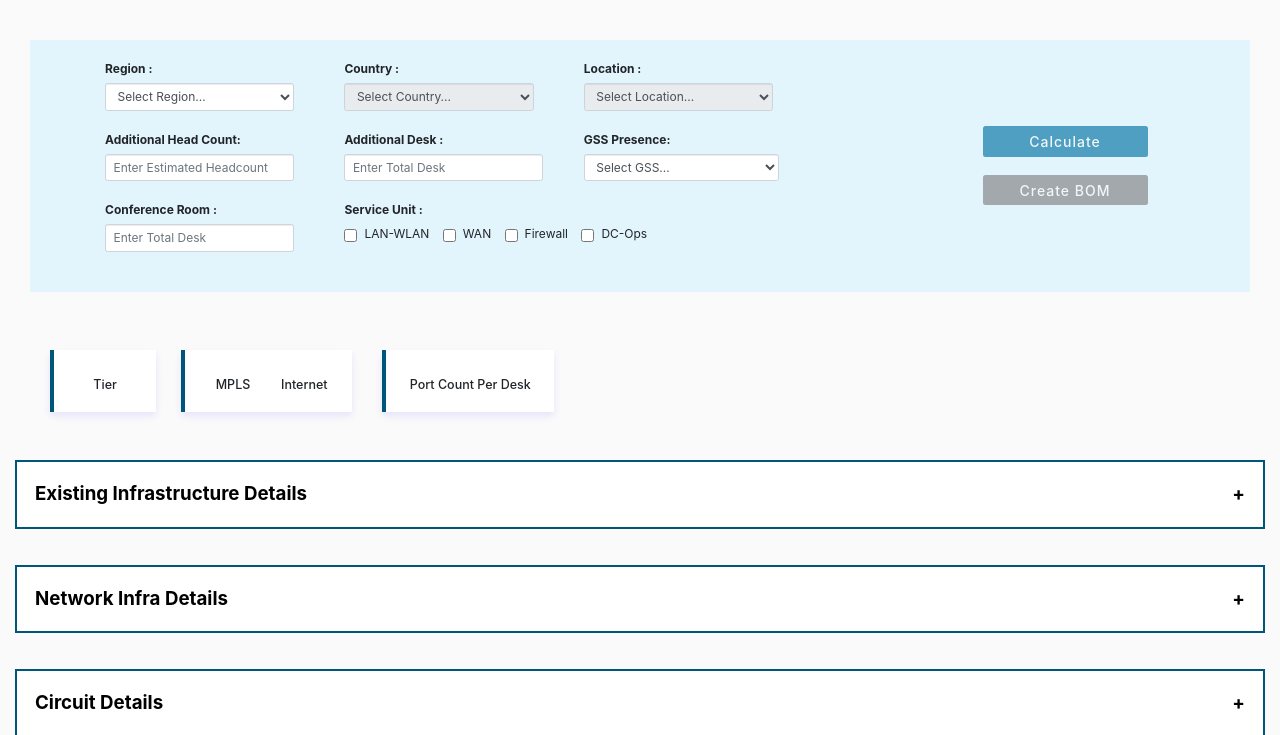
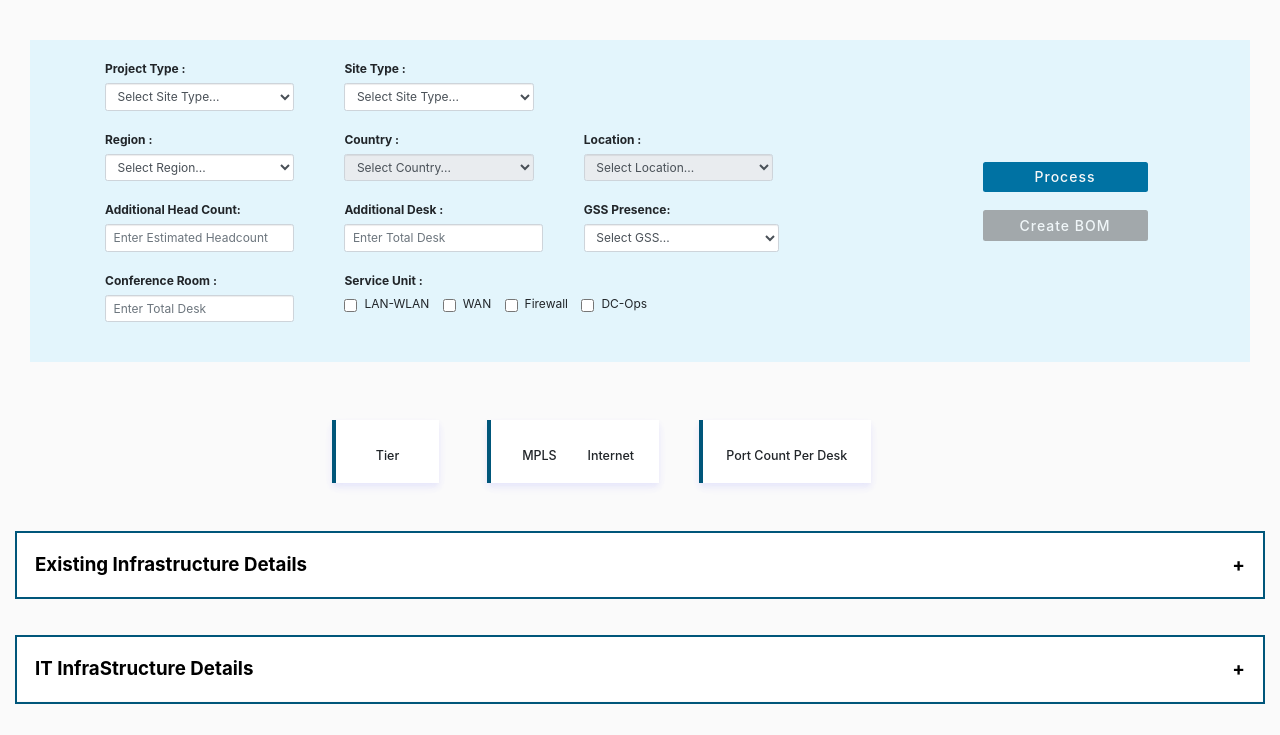
Before and after one commit to swetaS08/SC_Calculator, a Flask app: template templates/existing.html in a window 1280 px wide. Shown: the part 60-795 px from the top of the page. Run offline with Flask 2, Linux system fonts and the light colour scheme; the template is opened without the code that fills it: most values are stand-ins (such as "Sample title", 1, 10 or a date in 2020); lists and menus that the app fills with data are empty; some libraries are stand-ins or nearby versions.

Commit message:
Second Last Commit

```diff
--- a/app.py
+++ b/app.py
@@ -2,6 +2,9 @@
 import pandas as pd
 import numpy as np
 from flask_mysqldb import MySQL
+#from flask_wtf import FlaskForm
+#from wtforms import SelectField
+import os
 
 
 
@@ -14,6 +17,8 @@
 
 mysql = MySQL(app)
 
+#SECRET_KEY = os.urandom(32)
+#app.config['SECRET_KEY'] = SECRET_KEY
 
 std_data = pd.read_csv("data/Network Hardware Standards.csv")
 #std_data = std_data.reindex(sorted(std_data.DeviceType), axis=1)
@@ -24,13 +29,32 @@
 sum_data['DeviceModel'] = sum_data['DeviceModel'].replace(np.nan, 'NONE')
 #sum_data.to_csv("sum_data.csv")
 
+
+#class Form(FlaskForm):
+#   locations = SelectField('Locations')
+
 @app.route('/')
 def main_page():
     return render_template("main.html")
 @app.route('/existing')
 def existing():
+
     device_type = {}
     device_model = {}
+    conn = mysql.connect
+    '''
+    query_country = "select distinct(site_name)  from site_details "
+    result_country = pd.read_sql(query_country, conn)
+
+
+
+    data = result_country['site_name'].unique().tolist()
+    data = list(filter(None, data))
+    data.sort()
+    data.insert(0, 'Select Locations')
+    form = Form()
+    form.locations.choices = [(i, i) for i in data]
+    '''
     service_list = sum_data['ServiceType'].unique().tolist()
     for service in service_list:
         device_type[service] = sum_data.loc[sum_data['ServiceType'] == service,'DeviceType'].unique().tolist()
@@ -43,7 +67,7 @@
     model_price_1 = pd.read_csv("data/Device Model Price.csv")
     model_price = model_price_1.to_json(orient='records')
 
-    conn = mysql.connect
+
     query = "select distinct(country),region  from site_details "\
             "join circuit_details on circuit_details.location=site_details.site_name " \
             "order by country"
@@ -52,10 +76,9 @@
 
     country_list = result.to_json(orient='records')
     query_country = "select distinct(site_name),country  from site_details "
-    result_country= pd.read_sql(query_country, conn)
+    result_country = pd.read_sql(query_country, conn)
 
     location_list = result_country.to_json(orient='records')
-
 
     #****Extract device details************
     query_device = "select * from hw_device_details"
--- a/templates/existing.html
+++ b/templates/existing.html
@@ -19,6 +19,30 @@
                             <!--</select>-->
                         <!--</div>-->
                     <!--</div>-->
+                     <div class="col-md-3 features_box">
+                        <div class="form-group">
+                            <label for="project_type">Project Type :</label>
+                            <select class="form-control" id="project_type" name="project_type" required onchange="project_data()">
+                                <option id="select_project" value="" disabled selected hidden>Select Site Type...</option>
+                                <option id="Floor_Expansion" name="Floor_Expansion" value="Floor Expansion">Floor Expansion</option>
+                                <option id="Project_Infinity" name="Project_Infinity" value="Project Infinity">Project Infinity</option>
+                                <!--<option id="custom" name="Custom" value="Custom">Custom</option>-->
+                            </select>
+                        </div>
+                    </div>
+                     <div class="col-md-3 features_box">
+                        <div class="form-group">
+                            <label for="site_type">Site Type :</label>
+                            <select class="form-control" id="site_type" name="site_type" required>
+                                <option id="select" value="" disabled selected hidden>Select Site Type...</option>
+                                <option id="W&W" name="W&W" value="Wired & Wireless">Wired & Wireless</option>
+                                <option id="Wireless" name="Wireless" value="Wireless">Wireless only</option>
+                                <!--<option id="custom" name="Custom" value="Custom">Custom</option>-->
+                            </select>
+                        </div>
+                    </div>
+                    </div>
+                    <div class="row">
                         <div class="col-md-3 features_box">
                         <div class="form-group">
                             <label for="region">Region :</label>
@@ -46,18 +70,17 @@
                         <div class="col-md-3 features_box">
                             <div class="form-group">
                                 <label for="location">Location :</label>
-                            <select class="form-control" id="location" name="location" required disabled onchange="gss_data()">
+                                    <select class="form-control" id="location" name="location" required disabled>
                                         <option value="" disabled selected hidden>Select Location...</option>
                                     <!--{% for country in country_list %}-->
                                     <!--<option>{{country}}</option>-->
                                     <!--{% endfor %}-->
                                     </select>
+
                             </div>
                         </div>
-
-
                     </div>
-                    <div class = "row">
+                    <div class = "row" id ="div_1">
                         <div class="col-md-3 features_box">
                         <label for="headcount">Additional Head Count:</label>
                         <input type="number" class= "form-control" id="headcount" name="headcount"
@@ -73,7 +96,7 @@
                         <div class="col-md-3 features_box">
                             <div class="form-group">
                                 <label for="gss">GSS Presence:</label>
-                                <select class="form-control" id="gss" name="gss" style="width:103%;" onchange="gss_data()">
+                                <select class="form-control" id="gss" name="gss" style="width:103%;">
                                     <option value="" disabled selected hidden>Select GSS...</option>
                                     <option value="" >Yes</option>
                                     <option value="" >No</option>
@@ -82,7 +105,7 @@
                             </div>
                         </div>
                     </div>
-                    <div class = "row">
+                    <div class = "row" id ="div_2">
                         <div class="col-md-3 features_box">
                             <div class="form-group">
                                 <label for="conf_room">Conference Room :</label>
@@ -116,7 +139,8 @@
                 </div>
                 <div class = "col-md-2" style="text-align:center;align-self:center">
                 <!--<p class="detail_text" >Site Details</p>-->
-                    <button id="calculate_btn" type="submit" class="btn btn-block" disabled>Calculate</button>
+                    <input class="btn btn-block" id="process_btn"  onclick="process()" value="Process">
+                    <button id="calculate_btn" type="submit" class="btn btn-block" value="Calculate">Calculate</button>
                     <div id="loader"></div>
                     <br>
                     <button  class="btn btn-block" disabled style="background-color:grey;">Create BOM</button>
@@ -129,8 +153,8 @@
 </div>
 <br>
 <div class="container-fluid">
-    <div class="row site_specifics">
-        <div class="col-md-1">
+    <div class="row site_specifics justify-content-center" id="row_port_details">
+        <div class="col-md-1" style="margin-left:-77px;">
             <div class="card" style="width:150%">
                 <div class="card-body">
                     <h2 class="card-title" id="site_tier"></h2>
@@ -138,7 +162,7 @@
                 </div>
             </div>
         </div>
-        <div class="col-md-2" style="margin-left:30px;">
+        <div class="col-md-2" style="margin-left:54px;">
             <div class="card">
                 <div class="row">
                     <div class="col" style="padding-right:0">
@@ -156,7 +180,7 @@
                 </div>
             </div>
         </div>
-        <div class="col-md-2">
+        <div class="col-md-2" style="margin-left:10px;">
             <div class="card">
                 <div class="card-body">
                     <h2 class="card-title" id="site_port_count"></h2>
@@ -164,11 +188,99 @@
                 </div>
             </div>
         </div>
+    </div>
+    <div id="row_cost">
+
+    <h3>Costing Details</h3>
+    <hr class="line">
+
+    <div class="row_cost"  style="background:#E3F5FC;">
+        <div class="row site_specifics justify-content-center" id="site_cost_details">
+             <div class="col-md-2" style="">
+                <div class="card">
+                    <div class="card-body">
+                        <h2 class="card-title" id="site_cost"></h2>
+                        <h5 class="card-text">Total Cost</h5>
+                    </div>
+                </div>
+            </div>
+             <div class="col-md-2">
+                <div class="card">
+                    <div class="card-body">
+                        <h2 class="card-title" id="cost_per_head"></h2>
+                        <h5 class="card-text">Cost Per Head</h5>
+                    </div>
+                </div>
+            </div>
+             <div class="col-md-2">
+                <div class="card">
+                    <div class="card-body">
+                        <h2 class="card-title" id="cost_per_desk"></h2>
+                        <h5 class="card-text">Cost Per Desk</h5>
+                    </div>
+                </div>
+            </div>
+             <div class="col-md-2">
+                <div class="card">
+                    <div class="card-body">
+                        <h2 class="card-title" id="cost_per_port"></h2>
+                        <h5 class="card-text">Cost Per Port</h5>
+                    </div>
+                </div>
+            </div>
+        </div>
+        <div class="row site_specifics justify-content-center" id="site_cost_details_1">
+            <div class="col-md-3" style="margin-left: 45px;">
+<!--                <h4 class="cost_header">Hardware Cost</h4>-->
+                <div class="card">
+
+                    <div class="row">
+                        <div class="col" style="padding-right:0">
+                            <div class="card-body" style="padding-right:0">
+                            <h2 class="card-title" id="total_capex"></h2>
+                            <h5 class="card-text">Hardware CapEx</h5>
+                        </div>
+                        </div>
+                        <div class="col" style="padding-left:0">
+                            <div class="card-body" style="padding-left:0">
+                            <h2 class="card-title" id="total_opex"></h2>
+                            <h5 class="card-text">Hardware OpEx</h5>
+                        </div>
+                        </div>
+                    </div>
+                </div>
+            </div>
+            <div class="col-md-4">
+                <div class="card">
+                    <div class="card-body" style="padding-left:0;padding-right:0;">
+                        <h2 class="card-title">
+                            <span class="avg-max">Avg</span> <span id="circuit_avg"></span> -
+                            <span id="circuit_max"></span> <span class="avg-max">Max</span></h2>
+                        <h5 class="card-text">Circuit ARC</h5>
+                    </div>
+                    <!--<div class="row">-->
+                        <!---->
+                        <!--<div class="col" style="padding-right:0">-->
+                            <!--<div class="card-body" style="padding-right:0">-->
+                            <!--<span>Avg</span><h2 class="card-title"></h2>-->
+                            <!--<h5 class="card-text">Avg Arc</h5>-->
+                        <!--</div>-->
+                        <!--</div>-->
+                        <!--<div class="col" style="padding-left:0">-->
+                            <!--<div class="card-body" style="padding-left:0">-->
+                            <!--<span>Avg</span><h2 class="card-title"></h2>-->
+                            <!--<h5 class="card-text">Max ARC</h5>-->
+                        <!--</div>-->
+                        <!--</div>-->
+                    <!--</div>-->
+                </div>
+            </div>
+        </div>
+    </div>
+    </div>
 
 </div>
 <br>
-</div>
-
 <div class="container-fluid">
     <div class="row_expand">
             <button class="collapsible">Existing Infrastructure Details</button>
@@ -213,12 +325,14 @@
     </div>
     <br><br>
     <div class="row_expand">
-            <button class="collapsible">Network Infra Details</button>
+            <button class="collapsible">IT InfraStructure Details</button>
             <div class="content">
                 <div class="row site_details">
                 {% for service_val in service_list%}
                     {% if service_val == 'Network Services'%}
                         {% set service = 'Network_Services' %}
+                    {% elif service_val == 'Module(Line Card)' %}
+                        {% set service = 'module' %}
                     {% else %}
                         {% set service = service_val %}
                     {% endif %}
@@ -226,7 +340,7 @@
                     <div class="card">
                     <div class="card-header" style="background:#00567A;color:#fff">
                         <h5 class="service_name" style="display:inline;">{{service}} Details</h5>
-                        <h5 id="sum_{{service}}" style="display:inline;float:right"></h5>
+                        <h5 id="sum_{{service}}" style="display:inline;float:right;font-size:16px;"></h5>
                     </div>
                     <div class="card-body">
                         <table id="table_{{service}}" class="table table-hover" style="height:40%;width:100%;">
@@ -336,7 +450,6 @@
   currency: 'USD',
   minimumFractionDigits: 2
 });
-
 var countryJSON = {{country_list | safe}}
 var locationJSON = {{location_list | safe}}
 $('#region').on("change",function(){
@@ -365,6 +478,7 @@
     $('#location').append("<option>" + item.site_name + "</option>");
     });
 });
+
 $(".select_type_qty select").on("change", function() {
 
      var qty_value = this.value;
@@ -412,6 +526,8 @@
 
 function filter_data(out){
     var location = $("#location :selected").text();
+    /*var locations = document.getElementById('locations');
+    var location = locations.value;*/
     var dict = {};
     dict.key1 = out;
     dict.key2 = location;
@@ -466,7 +582,22 @@
               }
     });
 }
+function project_data(){
+    console.log("w1");
+    var project = $("#project_type :selected").text();
+    console.log(project);
+    if(project == 'Floor Expansion'){
+        $('#div_1').show();
+        $('#div_2').show();
+        $('#row_port_details').show();
+    } else {
+        $('#div_1').hide();
+        $('#div_2').hide();
+        $('#row_port_details').hide();
+    }
 
+
+}
 function calculate(){
 
     var service_array = {{service_list|safe}};
@@ -478,6 +609,8 @@
         {
             if(service_array[i] == 'Network Services'){
                 id_service = 'Network_Services';
+            }else if(service_array[i] == 'Module(Line Card)'){
+                id_service = 'module';
             }else{
                 id_service = service_array[i];
             }
@@ -515,7 +648,7 @@
                 }
             }
             sum_service = capex_service + opex_service;
-            $('#sum_' +service_array[i]).html(formatter.format(sum_service));
+            $('#sum_' + id_service).html(formatter.format(sum_service));
 
         }
     site_cost = sum_capex + sum_opex;
@@ -533,9 +666,10 @@
     }else{
         $('#cost_per_port').html(formatter.format(site_cost/ports))
     }
+    $('#row_cost').show();
 
 }
-function gss_data(){
+function process(){
 
     var head_count = $('#headcount').val();
     console.log(head_count);
@@ -551,11 +685,10 @@
           $("#internet_count").html(data[0].internet_count);
           port_count();
           }
-
     });
-
+    $('#process_btn').hide();
+    $('#calculate_btn').show();
 }
-
 function port_count(){
     console.log("working");
     var site_type = $("#site_type :selected").text();
@@ -569,6 +702,14 @@
     }
 }
 $(document).ready(function () {
+    $('#row_cost').hide();
+    $('#calculate_btn').hide();
+    var checkboxes = $("input[type='checkbox']"),
+    submitButt = $("input[type='submit']");
+
+    checkboxes.click(function() {
+        submitButt.attr("disabled", !checkboxes.is(":checked"));
+    });
 
     var service_lst = {{service_list|safe}};
     $('#inputForm').on('submit', function(e) {
@@ -614,72 +755,7 @@
                 var service_array = []
                 var checkboxes = document.querySelectorAll('input[type=checkbox]:checked')
 
-                for (var i = 0; i < checkboxes.length; i++) {
-                  if(checkboxes[i].value == 'Network Services'){
-                  array.push('Network_Services')
-                  }else{
-                  array.push(checkboxes[i].value)
-                  }
-                }
-                console.log(array);
-                for (i=0 ; i< service_lst.length; i++){
-                    console.log(service_lst[i]);
-                    if(service_lst[i] == 'Network Services'){
-                        service_type = 'Network_Services';
-                    }else{
-                        service_type = service_lst[i];
-                    }
-                    if (array.indexOf(service_type) > -1){
-                        service_array.push(service_type);
-                    }
-                    else{
-                        console.log(array.indexOf(service_type));
-                    }
-                }
-                console.log(service_array);
 
-
-                for (i=0 ; i< service_array.length; i++)
-                {
-                    if(service_array[i] == 'Network Services'){
-                        id_service = 'Network_Services';
-                    }else{
-                        id_service = service_array[i];
-                    }
-                    var idx = 1;
-                    var idcpx = 1;
-                    var idopx = 1;
-                    var idqty = 1;
-                    $.each(rspns, function(x, item) {
-
-                        if (item.ServiceType == service_array[i]){
-
-
-                            var id = "#type_" + id_service +  "_" + idx++;
-                            var id_capex = "#capex_" + id_service +  "_" + idcpx++;
-                            var id_opex = "#opex_" + id_service +  "_" + idopx++;
-                            var qid = "type_qty_" + id_service + "_" + idqty++;
-                            var qty_value = document.getElementById(qid).selectedOptions[0].value;
-                            console.log(qty_value);
-
-                            $(id).val(item.DeviceModel);
-
-                            if(item.CAPEX == null){
-                                $(id_capex).html(parseInt(item.CAPEX));
-                            }else{
-                                capex_qty = item.CAPEX * qty_value;
-                                $(id_capex).html(formatter1.format(capex_qty));
-                            }
-                            if(item.OPEX== null){
-                                $(id_opex).html(parseInt(item.OPEX));
-                            }else{
-                                opex_qty = item.OPEX * qty_value;
-                                $(id_opex).html(formatter1.format(opex_qty));
-                            }
-                         }
-
-                    });
-                }
                 calculate();
             },
             complete:function(data){
--- a/templates/main.html
+++ b/templates/main.html
@@ -8,7 +8,7 @@
         </div>
 
         <a href="{{url_for('new')}}" role="button" class="button">New Site Buildout</a>
-        <a href="{{url_for('existing')}}" role="button" class="button">Existing Site Floor Expansion</a>
+        <a href="{{url_for('existing')}}" role="button" class="button">Existing Site Expansion/Refresh</a>
 
     </div>
 
```
Lines whose indentation alone changed are shown as unchanged.
